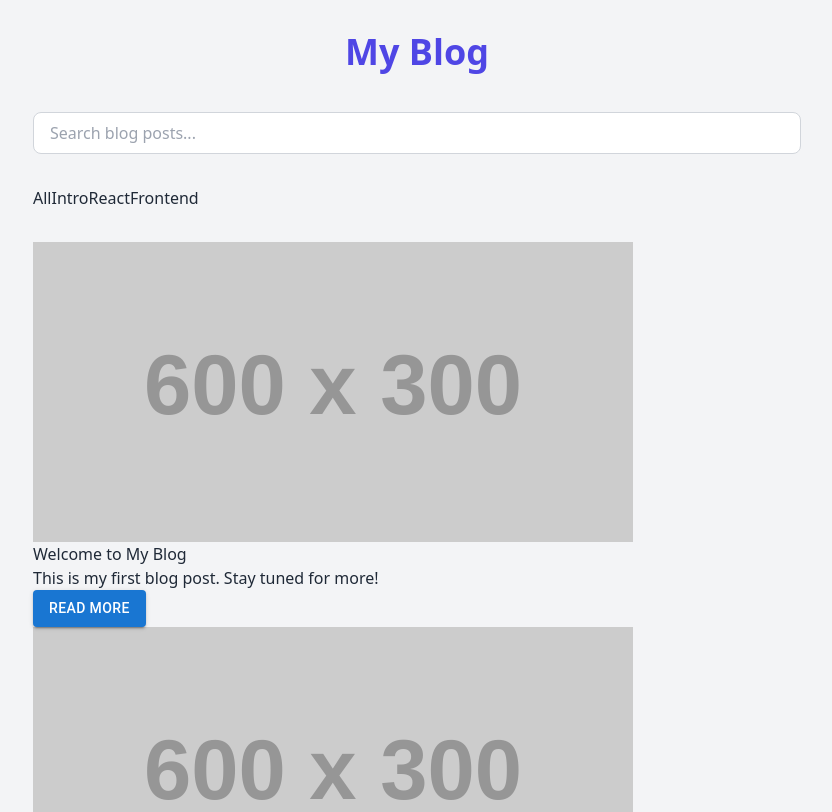
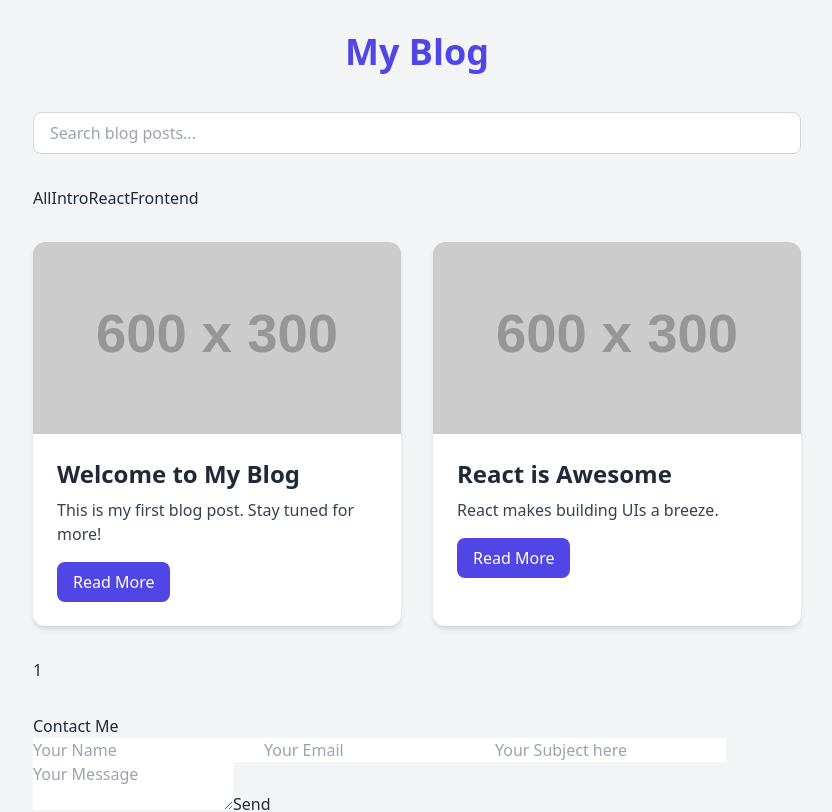
Before and after one commit to Sitholezw/my-blog, a React (Create React App) app: page / in a window 1280 px wide. Shown: the top 812 px of the page, without its empty margins (223-1055 px from the left). Built offline with nearby package versions, Linux system fonts and the light colour scheme.

Commit message:
Removed the Material UI in the BlogList file and integrated Tailwind

```diff
--- a/src/components/BlogList.js
+++ b/src/components/BlogList.js
@@ -1,16 +1,27 @@
 import React from 'react';
-import Button from '@mui/material/Button';
 
 const BlogList = ({ posts, openModal }) => (
-  <section className="blog-grid">
-    {posts.map(post => (
-      <article key={post.id} className="blog-post visible">
-        <img src={post.image} alt={post.title} className="blog-image" />
-        <h2>{post.title}</h2>
-        <p>{post.content}</p>
-        <Button variant="contained" color="primary" className="read-more" onClick={() => openModal(post)}>
-          Read More
-        </Button>
+  <section className="grid md:grid-cols-2 gap-8">
+    {posts.map((post) => (
+      <article
+        key={post.id}
+        className="bg-white shadow-md rounded-xl overflow-hidden transition-transform hover:scale-[1.02]"
+      >
+        <img
+          src={post.image}
+          alt={post.title}
+          className="w-full h-48 object-cover"
+        />
+        <div className="p-6">
+          <h2 className="text-2xl font-bold mb-2">{post.title}</h2>
+          <p className="text-gray-700 mb-4">{post.content}</p>
+          <button
+            onClick={() => openModal(post)}
+            className="bg-indigo-600 hover:bg-indigo-700 text-white px-4 py-2 rounded-lg transition"
+          >
+            Read More
+          </button>
+        </div>
       </article>
     ))}
   </section>
```
